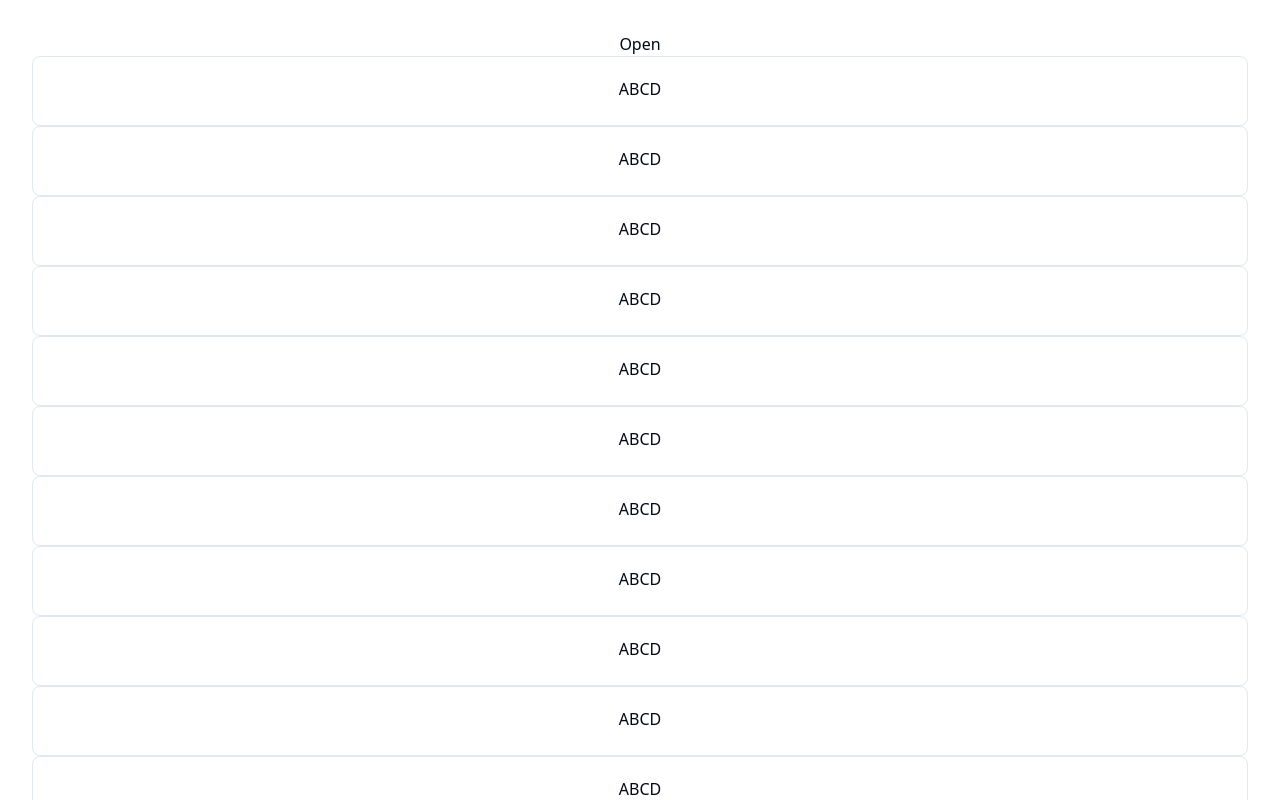
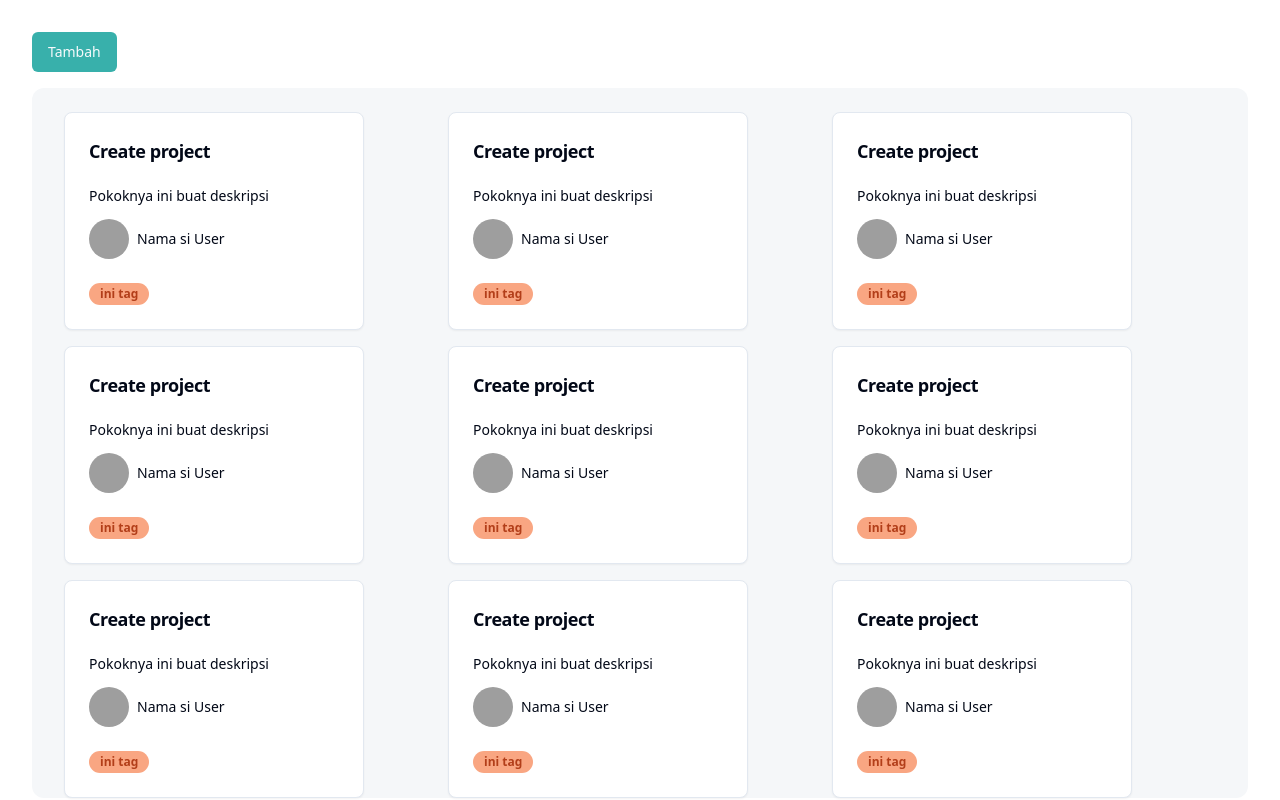
Before and after one commit to faliadavina/catatan-belajar, a React (Vite) app in the folder frontend/catatan-belajar/: page / in a window 1280 px wide. Shown: the top 800 px of the page. Built offline with nearby package versions, Linux system fonts and the light colour scheme; grey boxes are pictures that could not be loaded.

Commit message:
push halaman utama catatan belajar

```diff
--- a/frontend/catatan-belajar/package.json
+++ b/frontend/catatan-belajar/package.json
@@ -15,6 +15,7 @@
     "@radix-ui/react-dialog": "^1.0.5",
     "@radix-ui/react-label": "^2.0.2",
     "@radix-ui/react-scroll-area": "^1.0.5",
+    "@radix-ui/react-select": "^2.0.0",
     "@radix-ui/react-slot": "^1.0.2",
     "@radix-ui/react-switch": "^1.0.3",
     "class-variance-authority": "^0.7.0",
--- a/frontend/catatan-belajar/src/App.tsx
+++ b/frontend/catatan-belajar/src/App.tsx
@@ -1,7 +1,10 @@
 import { useState } from 'react';
 import './App.css'
-import Chat from './components/custom/Notepad'
 import CardCatatan from './components/custom/CardCatatan';
+import Notepad from './components/custom/Notepad';
+import { Button } from './components/ui/button';
+import { Label } from './components/ui/label';
+
 
 function App() {
   const [isNotepadOpen, setIsNotepadOpen] = useState<boolean>(false);
@@ -10,18 +13,47 @@
     setIsNotepadOpen(!isNotepadOpen);
   };
 
-  const elementsFrom = Array.from({ length: 40 }, (_, i) => (
-    <CardCatatan/>
+  // Membuat array dengan jumlah elemen yang ditentukan
+  const elements = Array.from({ length: 9 }, (_, i) => i + 1);
+
+  // Membagi array menjadi array dengan 3 elemen per baris
+  const chunks = (arr:number[], size:number) => {
+    return arr.reduce<number[][]>((chunks, el, i) => {
+      if (i % size === 0) {
+        chunks.push([el]);
+      } else {
+        chunks[chunks.length - 1].push(el);
+      }
+      return chunks;
+    }, []);
+  };
+
+  // Mengelompokkan elemen menjadi array dengan 3 elemen per baris
+  const groupedElements = chunks(elements, 3);
+
+  // Menghasilkan CardCatatan untuk setiap baris
+  const rows = groupedElements.map((row, index) => (
+    <div key={index} className="flex justify-between mt-4">
+      {row.map((element, index) => (
+        <div key={index} className="w-1/3">
+          <CardCatatan/>
+        </div>
+      ))}
+    </div>
   ));
 
   return (
     <div className="App">
-      <button onClick={toggleNotepad}>
-        {isNotepadOpen ? 'Close' : 'Open'}
-      </button>
-      {isNotepadOpen && <Chat />}
-
-      {elementsFrom}
+      <div className="flex justify-items-start">
+        <Button onClick={toggleNotepad} className="bg-[#38B0AB]">
+          Tambah
+        </Button>
+      </div>
+      <div className="container mx-auto mt-4 rounded-xl bg-[#F5F7F9]">
+        <div className="pt-2">
+          {rows}
+        </div>
+      </div>
     </div>
   );
 }
--- a/frontend/catatan-belajar/src/components/custom/CardCatatan.tsx
+++ b/frontend/catatan-belajar/src/components/custom/CardCatatan.tsx
@@ -1,11 +1,52 @@
-import { Card, CardContent } from "../ui/card";
+import * as React from "react"
+
+import { Button } from "@/components/ui/button"
+import {
+  Card,
+  CardContent,
+  CardDescription,
+  CardFooter,
+  CardHeader,
+  CardTitle,
+} from "@/components/ui/card"
+import { Input } from "@/components/ui/input"
+import { Label } from "@/components/ui/label"
+import {
+  Select,
+  SelectContent,
+  SelectItem,
+  SelectTrigger,
+  SelectValue,
+} from "@/components/ui/select"
+import { Avatar,
+  AvatarFallback,
+  AvatarImage,
+} from "@/components/ui/avatar"
+import { Badge } from "@/components/ui/badge"
 
 const CardCatatan: React.FC = () => {
   return (
-    <Card className="border-border border shadow-none">
-      <CardContent className="pt-5">
-        ABCD
+    <Card className="w-[300px]">
+      <CardHeader>
+        <CardTitle className="text-left text-lg font-bold">Create project</CardTitle>
+      </CardHeader>
+      <CardContent>
+        <div className="grid w-full items-center gap-4">
+          <div className="flex flex-col space-y-1.5">
+            <Label htmlFor="name" className="text-left font-normal">Pokoknya ini buat deskripsi</Label>
+          </div>
+          <div className="flex flex-col md:flex-row items-center">
+            <Avatar>
+              <AvatarImage src="https://github.com/shadcn.png" alt="@shadcn" />
+              <AvatarFallback>CN</AvatarFallback>
+            </Avatar>
+            <Label className="text-sm font-medium ml-2">Nama si User</Label>
+          </div>
+        </div>
       </CardContent>
+      <CardFooter className="flex justify-between">
+        <Badge className="bg-[#F9A682] text-[#B23E19]">ini tag</Badge>
+      </CardFooter>
     </Card>
   );
 };
--- /dev/null
+++ b/frontend/catatan-belajar/src/components/ui/select.tsx
@@ -0,0 +1,158 @@
+import * as React from "react"
+import * as SelectPrimitive from "@radix-ui/react-select"
+import { Check, ChevronDown, ChevronUp } from "lucide-react"
+
+import { cn } from "@/lib/utils"
+
+const Select = SelectPrimitive.Root
+
+const SelectGroup = SelectPrimitive.Group
+
+const SelectValue = SelectPrimitive.Value
+
+const SelectTrigger = React.forwardRef<
+  React.ElementRef<typeof SelectPrimitive.Trigger>,
+  React.ComponentPropsWithoutRef<typeof SelectPrimitive.Trigger>
+>(({ className, children, ...props }, ref) => (
+  <SelectPrimitive.Trigger
+    ref={ref}
+    className={cn(
+      "flex h-10 w-full items-center justify-between rounded-md border border-input bg-background px-3 py-2 text-sm ring-offset-background placeholder:text-muted-foreground focus:outline-none focus:ring-2 focus:ring-ring focus:ring-offset-2 disabled:cursor-not-allowed disabled:opacity-50 [&>span]:line-clamp-1",
+      className
+    )}
+    {...props}
+  >
+    {children}
+    <SelectPrimitive.Icon asChild>
+      <ChevronDown className="h-4 w-4 opacity-50" />
+    </SelectPrimitive.Icon>
+  </SelectPrimitive.Trigger>
+))
+SelectTrigger.displayName = SelectPrimitive.Trigger.displayName
+
+const SelectScrollUpButton = React.forwardRef<
+  React.ElementRef<typeof SelectPrimitive.ScrollUpButton>,
+  React.ComponentPropsWithoutRef<typeof SelectPrimitive.ScrollUpButton>
+>(({ className, ...props }, ref) => (
+  <SelectPrimitive.ScrollUpButton
+    ref={ref}
+    className={cn(
+      "flex cursor-default items-center justify-center py-1",
+      className
+    )}
+    {...props}
+  >
+    <ChevronUp className="h-4 w-4" />
+  </SelectPrimitive.ScrollUpButton>
+))
+SelectScrollUpButton.displayName = SelectPrimitive.ScrollUpButton.displayName
+
+const SelectScrollDownButton = React.forwardRef<
+  React.ElementRef<typeof SelectPrimitive.ScrollDownButton>,
+  React.ComponentPropsWithoutRef<typeof SelectPrimitive.ScrollDownButton>
+>(({ className, ...props }, ref) => (
+  <SelectPrimitive.ScrollDownButton
+    ref={ref}
+    className={cn(
+      "flex cursor-default items-center justify-center py-1",
+      className
+    )}
+    {...props}
+  >
+    <ChevronDown className="h-4 w-4" />
+  </SelectPrimitive.ScrollDownButton>
+))
+SelectScrollDownButton.displayName =
+  SelectPrimitive.ScrollDownButton.displayName
+
+const SelectContent = React.forwardRef<
+  React.ElementRef<typeof SelectPrimitive.Content>,
+  React.ComponentPropsWithoutRef<typeof SelectPrimitive.Content>
+>(({ className, children, position = "popper", ...props }, ref) => (
+  <SelectPrimitive.Portal>
+    <SelectPrimitive.Content
+      ref={ref}
+      className={cn(
+        "relative z-50 max-h-96 min-w-[8rem] overflow-hidden rounded-md border bg-popover text-popover-foreground shadow-md data-[state=open]:animate-in data-[state=closed]:animate-out data-[state=closed]:fade-out-0 data-[state=open]:fade-in-0 data-[state=closed]:zoom-out-95 data-[state=open]:zoom-in-95 data-[side=bottom]:slide-in-from-top-2 data-[side=left]:slide-in-from-right-2 data-[side=right]:slide-in-from-left-2 data-[side=top]:slide-in-from-bottom-2",
+        position === "popper" &&
+          "data-[side=bottom]:translate-y-1 data-[side=left]:-translate-x-1 data-[side=right]:translate-x-1 data-[side=top]:-translate-y-1",
+        className
+      )}
+      position={position}
+      {...props}
+    >
+      <SelectScrollUpButton />
+      <SelectPrimitive.Viewport
+        className={cn(
+          "p-1",
+          position === "popper" &&
+            "h-[var(--radix-select-trigger-height)] w-full min-w-[var(--radix-select-trigger-width)]"
+        )}
+      >
+        {children}
+      </SelectPrimitive.Viewport>
+      <SelectScrollDownButton />
+    </SelectPrimitive.Content>
+  </SelectPrimitive.Portal>
+))
+SelectContent.displayName = SelectPrimitive.Content.displayName
+
+const SelectLabel = React.forwardRef<
+  React.ElementRef<typeof SelectPrimitive.Label>,
+  React.ComponentPropsWithoutRef<typeof SelectPrimitive.Label>
+>(({ className, ...props }, ref) => (
+  <SelectPrimitive.Label
+    ref={ref}
+    className={cn("py-1.5 pl-8 pr-2 text-sm font-semibold", className)}
+    {...props}
+  />
+))
+SelectLabel.displayName = SelectPrimitive.Label.displayName
+
+const SelectItem = React.forwardRef<
+  React.ElementRef<typeof SelectPrimitive.Item>,
+  React.ComponentPropsWithoutRef<typeof SelectPrimitive.Item>
+>(({ className, children, ...props }, ref) => (
+  <SelectPrimitive.Item
+    ref={ref}
+    className={cn(
+      "relative flex w-full cursor-default select-none items-center rounded-sm py-1.5 pl-8 pr-2 text-sm outline-none focus:bg-accent focus:text-accent-foreground data-[disabled]:pointer-events-none data-[disabled]:opacity-50",
+      className
+    )}
+    {...props}
+  >
+    <span className="absolute left-2 flex h-3.5 w-3.5 items-center justify-center">
+      <SelectPrimitive.ItemIndicator>
+        <Check className="h-4 w-4" />
+      </SelectPrimitive.ItemIndicator>
+    </span>
+
+    <SelectPrimitive.ItemText>{children}</SelectPrimitive.ItemText>
+  </SelectPrimitive.Item>
+))
+SelectItem.displayName = SelectPrimitive.Item.displayName
+
+const SelectSeparator = React.forwardRef<
+  React.ElementRef<typeof SelectPrimitive.Separator>,
+  React.ComponentPropsWithoutRef<typeof SelectPrimitive.Separator>
+>(({ className, ...props }, ref) => (
+  <SelectPrimitive.Separator
+    ref={ref}
+    className={cn("-mx-1 my-1 h-px bg-muted", className)}
+    {...props}
+  />
+))
+SelectSeparator.displayName = SelectPrimitive.Separator.displayName
+
+export {
+  Select,
+  SelectGroup,
+  SelectValue,
+  SelectTrigger,
+  SelectContent,
+  SelectLabel,
+  SelectItem,
+  SelectSeparator,
+  SelectScrollUpButton,
+  SelectScrollDownButton,
+}
```
Also changed, not shown: 2 other files (tests, documents, lock files or other folders).
